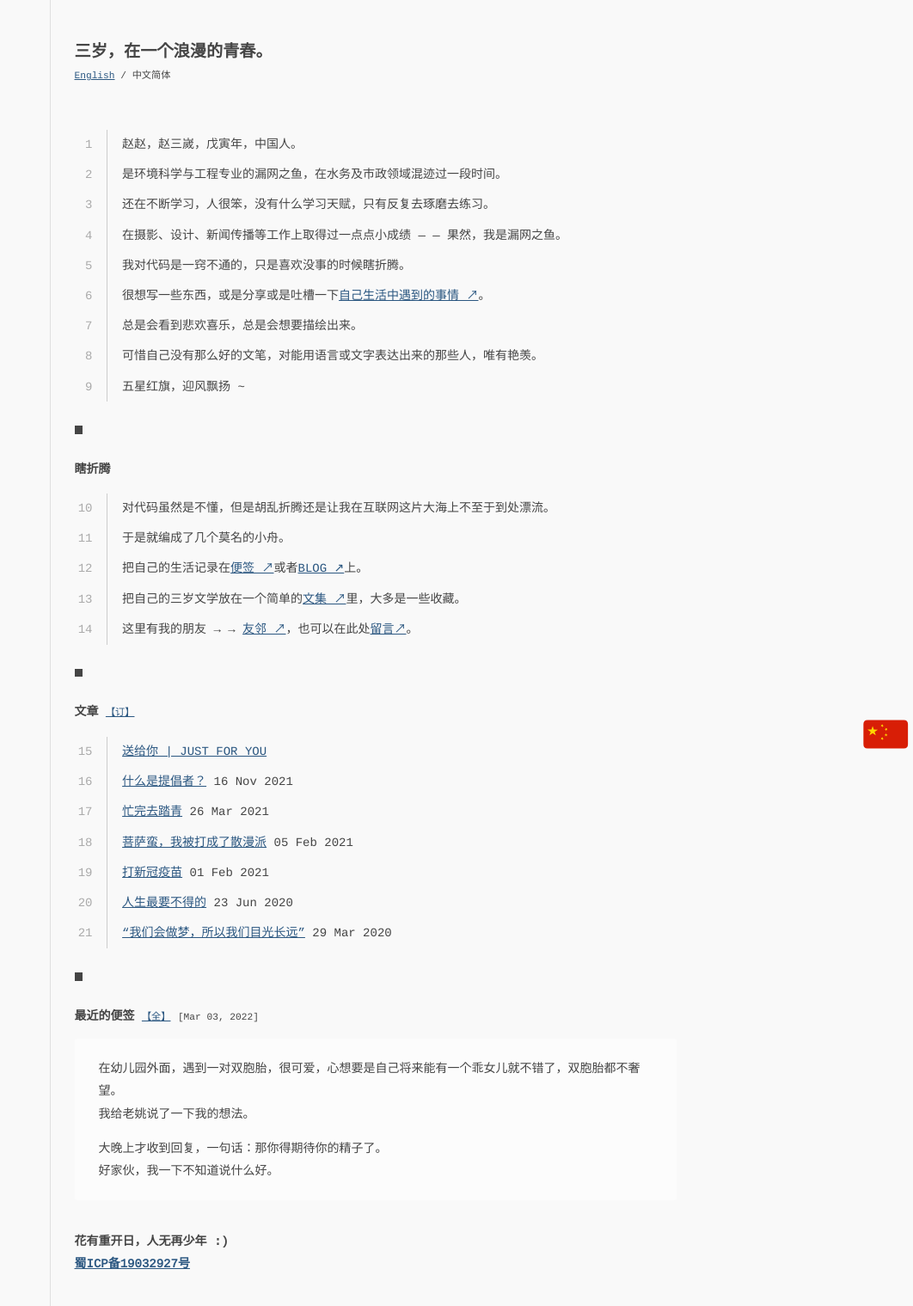
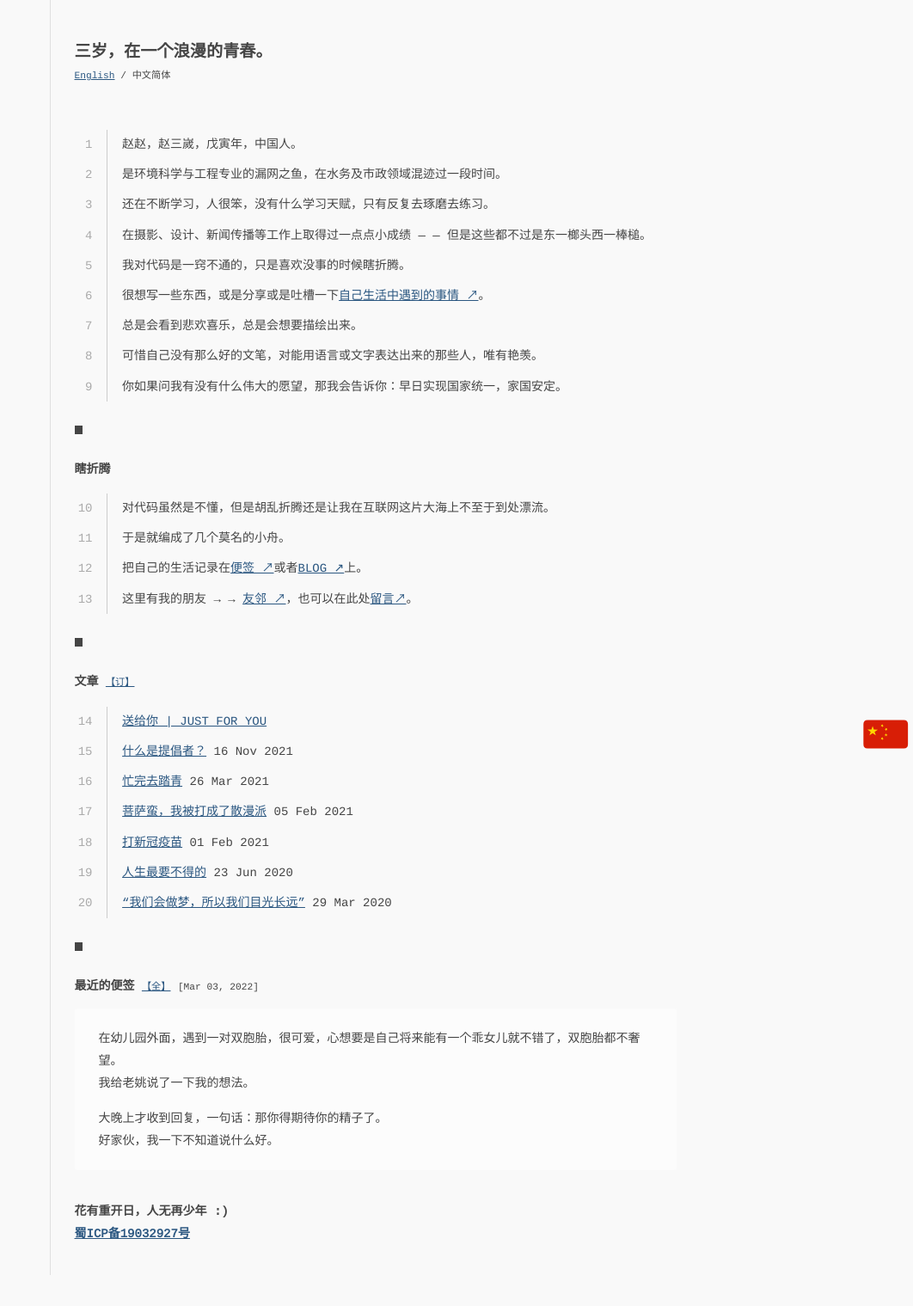
Before and after one commit to Sansuiz/sansuiz.github.io, a Jekyll site: the page built from index.html, in a window 1280 px wide. Shown: the whole page at 86% size, without its empty margins (218-1280 px from the left). Built offline with Jekyll 4.4.1, drawn with Linux system fonts in a browser that asks for light colours; comment, search, counter and statistics services are not loaded; after the commit the page ends 1483 px from its top, so only the background shows below that.

Commit message:
Update index.html

```diff
--- a/index.html
+++ b/index.html
@@ -23,7 +23,7 @@
 
   {% assign i = i | plus: 1 %}
   {% capture content do %}
-    在摄影、设计、新闻传播等工作上取得过一点点小成绩 — — 果然，我是漏网之鱼。
+    在摄影、设计、新闻传播等工作上取得过一点点小成绩 — — 但是这些都不过是东一榔头西一棒槌。
   {% endcapture %}{% include line.html i=i content=content %}
 
   {% assign i = i | plus: 1 %}
@@ -48,7 +48,7 @@
 
   {% assign i = i | plus: 1 %}
   {% capture content do %}
-    五星红旗，迎风飘扬 ~
+    你如果问我有没有什么伟大的愿望，那我会告诉你：早日实现国家统一，家国安定。
   {% endcapture %}{% include line.html i=i content=content %}
 </ul>
 
@@ -68,12 +68,7 @@
 
   {% assign i = i | plus: 1 %}
   {% capture content do %}
-    把自己的生活记录在<a href="/notes">便签 ↗</a>或者<a href="/blog">BLOG ↗</a>上。
-  {% endcapture %}{% include line.html i=i content=content %}
-
-  {% assign i = i | plus: 1 %}
-  {% capture content do %}
-    把自己的三岁文学放在一个简单的<a href="/">文集 ↗</a>里，大多是一些收藏。
+    把自己的生活记录在<a href="/notes">便签 ↗</a>或者<a href="/wenji">BLOG ↗</a>上。
   {% endcapture %}{% include line.html i=i content=content %}
 
   {% assign i = i | plus: 1 %}
```
